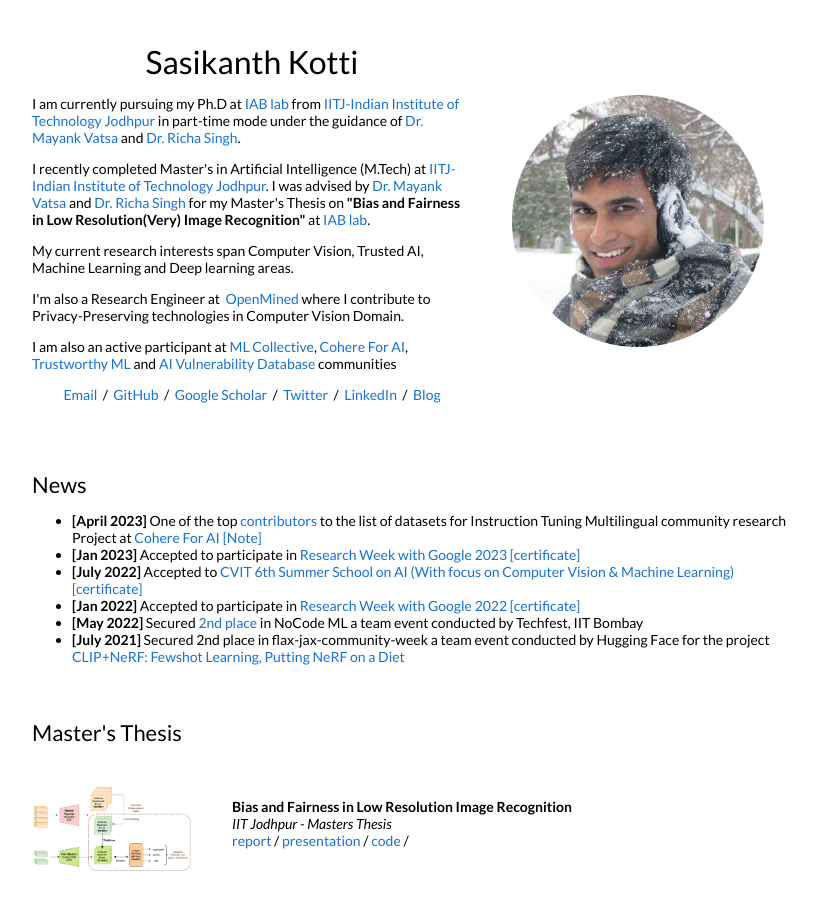
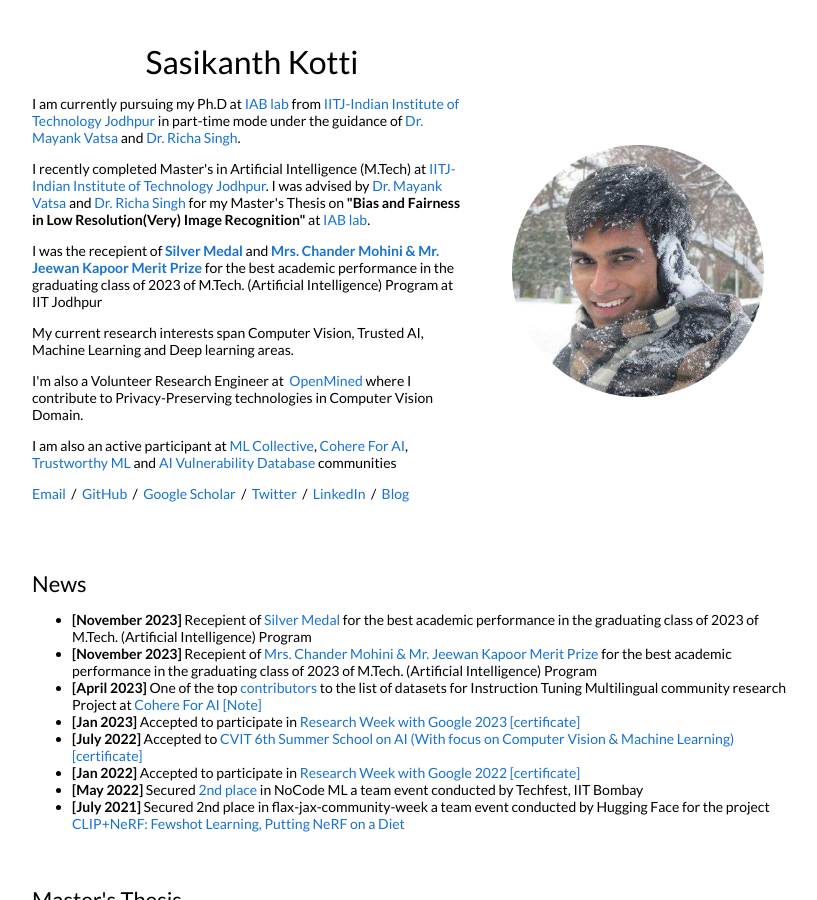
Before and after one commit to ksasi/ksasi.github.io, a Jekyll site: the page built from _posts/2023-01-07-Masters_Thesis.markdown, in a window 1280 px wide and 900 px high. Shown: the whole window, without its empty margins (228-1045 px from the left). Built offline with Jekyll 4.4.1, drawn with Linux system fonts in a browser that asks for light colours; some of the changed text lies outside the part shown.

Commit message:
Updated Medal Details

```diff
--- a/_layouts/default.html
+++ b/_layouts/default.html
@@ -101,15 +101,18 @@
                 I was advised by <a href="http://home.iitj.ac.in/~mvatsa/">Dr. Mayank Vatsa</a> and <a href="http://home.iitj.ac.in/~richa/">Dr. Richa Singh</a> for my Master's Thesis on <b>"Bias and Fairness in Low Resolution(Very) Image Recognition"</b> at <a href="http://iab-rubric.org/">IAB lab</a>.
               </p>
               <p>
+                I was the recepient of <a href="https://x.com/iitjodhpur/status/1727288669583855726?s=20"><b>Silver Medal</b></a> and <a href="https://x.com/iitjodhpur/status/1727288669583855726?s=20"><b>Mrs. Chander Mohini & Mr. Jeewan Kapoor Merit Prize</b></a> for the best academic performance in the graduating class of 2023 of M.Tech. (Artificial Intelligence) Program at IIT Jodhpur
+              </p>
+              <p>
                 My current research interests span Computer Vision, Trusted AI,  Machine Learning and Deep learning areas.
               </p>
               <p>
-                I'm also a Research Engineer at <a href="https://www.openmined.org/"> OpenMined</a> where I contribute to Privacy-Preserving technologies in Computer Vision Domain.
+                I'm also a Volunteer Research Engineer at <a href="https://www.openmined.org/"> OpenMined</a> where I contribute to Privacy-Preserving technologies in Computer Vision Domain.
               </p>
               <p>
                 I am also an active participant at <a href="https://mlcollective.org/">ML Collective</a>, <a href="https://cohere.for.ai/">Cohere For AI</a>, <a href="https://www.trustworthyml.org/symposium">Trustworthy ML</a> and <a href="https://www.avidml.org/">AI Vulnerability Database</a> communities
               </p>
-              <p style="text-align:center">
+              <p style="text-align:left">
                 <a href="mailto:kotti.sasikanth@gmail.com"> Email</a> &nbsp;/&nbsp;
                 <a href="https://github.com/ksasi">GitHub</a> &nbsp;/&nbsp;
                 <a href="https://scholar.google.com/citations?user=xu9ngo8AAAAJ&hl=en">Google Scholar</a> &nbsp;/&nbsp;
@@ -132,8 +135,16 @@
                     <h2>News</h2>
                     <ul>
 
+                      <li>
+        <b>[November 2023]</b>  Recepient of <a href="https://ksasi.github.io/images/MT19AIE308_Silver_Medal.jpg"> Silver Medal</a> for the best academic performance in the graduating class of 2023 of M.Tech. (Artificial Intelligence) Program<span class="blinking">(NEW)</span><br />
+                      </li>
+
+                      <li>
+        <b>[November 2023]</b>  Recepient of <a href="https://ksasi.github.io/images/MT19AIE308_Mrs_Chander_Mohini_and_Mr._Jeewan_Kapoor_Merit_Prize.jpg"> Mrs. Chander Mohini & Mr. Jeewan Kapoor Merit Prize</a> for the best academic performance in the graduating class of 2023 of M.Tech. (Artificial Intelligence) Program</a><span class="blinking">(NEW)</span><br />
+                      </li>
+
                     <li>
-        <b>[April 2023]</b>  One of the top<a href="https://ksasi.github.io/pdfs/Cohere_4_AI_Top4_Contributors.pdf"> contributors</a> to the list of datasets for Instruction Tuning Multilingual community research Project at <a href="https://cohere.for.ai/">Cohere For AI</a> <a href="https://ksasi.github.io/pdfs/Team4_Instruction_Tuning_Multilingual_Research_Project.pdf"> [Note]</a><span class="blinking">(NEW)</span><br />
+        <b>[April 2023]</b>  One of the top<a href="https://ksasi.github.io/pdfs/Cohere_4_AI_Top4_Contributors.pdf"> contributors</a> to the list of datasets for Instruction Tuning Multilingual community research Project at <a href="https://cohere.for.ai/">Cohere For AI</a> <a href="https://ksasi.github.io/pdfs/Team4_Instruction_Tuning_Multilingual_Research_Project.pdf"> [Note]</a><span class="blinking"></span><br />
                       </li>
 
                       <li>
@@ -305,7 +316,15 @@
               <p>
                 <li>
                   Reviewer for
-                  <a href="https://iclr.cc/Conferences/2023/CallForTinyPapers">Tiny Papers</a>, a DEI initiative, ICLR 2023 <span class="blinking"></span><br />
+                  Tiny Papers <a href="https://iclr.cc/Conferences/2023/CallForTinyPapers">2023</a>, <a href="https://iclr.cc/Conferences/2024/CallForTinyPapers">2024</a>, a DEI initiative at ICLR <span class="blinking"></span><br />
+                </li>
+                <li>
+                  Reviewer for
+                  <a href="https://ml4h.cc/2023/">Machine Learning for Health (ML4H) 2023</a> Symposium<span class="blinking"></span><br />
+                </li>
+                <li>
+                  Reviewer for
+                  NeurIPS 2023 Workshop - <a href="https://xai-in-action.github.io/">XAI in Action: Past, Present, and Future Applications</a><span class="blinking"></span><br />
                 </li>
               </p>
             </td>
```
Also changed, not shown: 2 other files.
